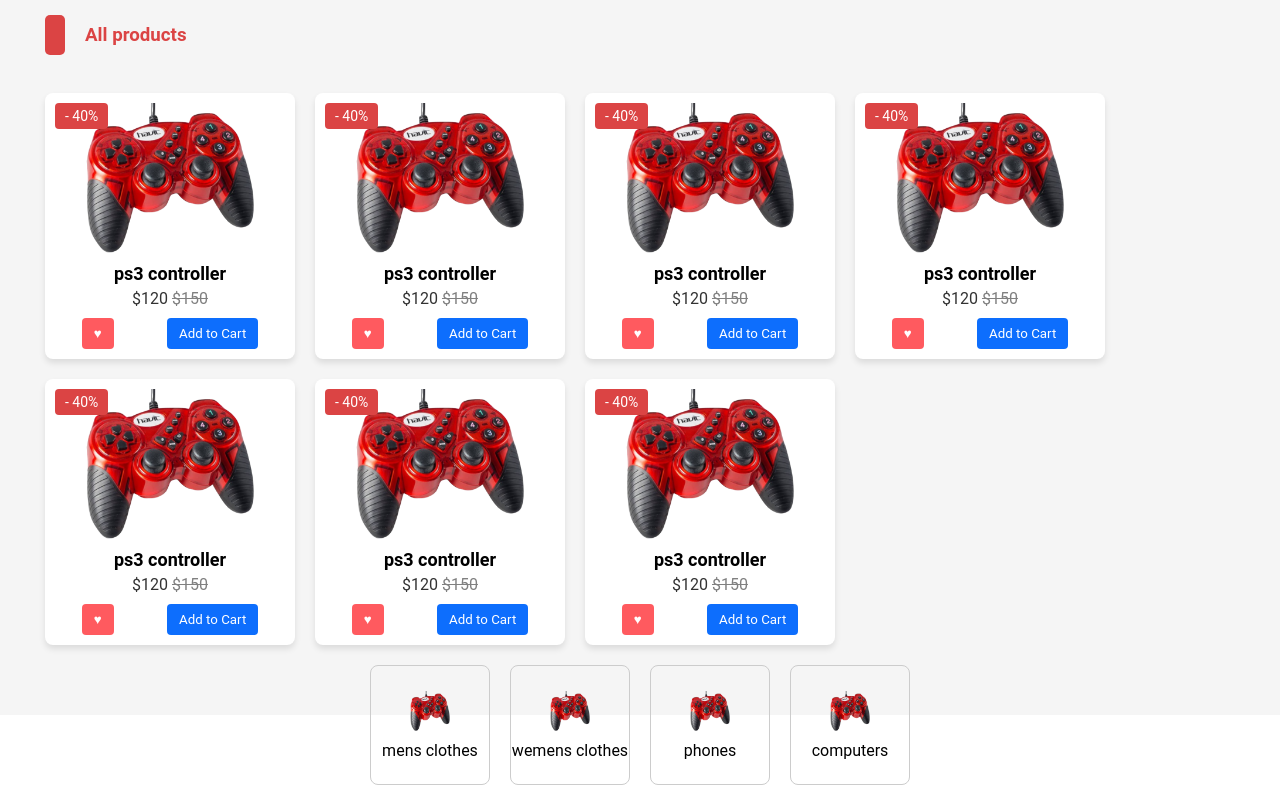
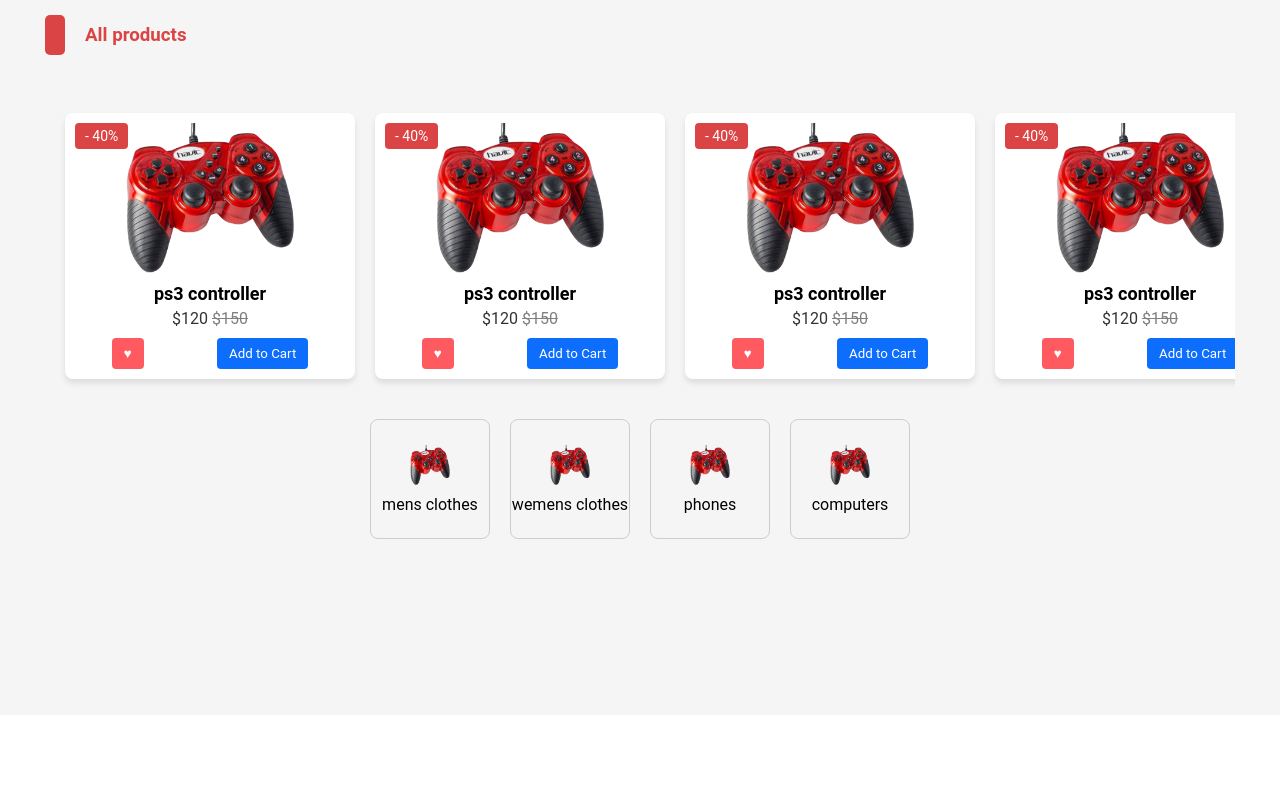
Before and after one commit to Gaaad/eCommerce, a plain HTML site: page home.html in a window 1280 px wide. Shown: the part 54-859 px from the top of the page. After the commit the page ends 800 px from the top, so only its background shows below. Drawn offline with Linux system fonts and the light colour scheme.

Commit message:
home 1.14

```diff
--- a/assets/css/style.css
+++ b/assets/css/style.css
@@ -99,34 +99,50 @@ nav {
 }
 
 /*-------------------------*/
-.container {
-    width: 100%;
-    text-align: center;
-}
 
-h1 {
-    margin: 20px 0;
-}
-
-.timer {
-    font-size: 20px;
-    margin-bottom: 30px;
-}
 
 .products {
     display: flex;
-    flex-wrap: wrap;
+    /* Align child items in a row */
+    overflow-x: auto;
+    /* Enable horizontal scrolling */
     gap: 20px;
+    /* Space between product cards */
+    padding: 20px;
+    /* Optional padding around the container */
+    scroll-behavior: smooth;
+    /* Optional: Smooth scrolling */
+    white-space: nowrap;
+    /* Prevent line wrapping */
 }
+
+.products::-webkit-scrollbar {
+    display: none;
+}
+
+.products::-webkit-scrollbar-thumb {
+    background: #888;
+    /* Scrollbar thumb color */
+    border-radius: 4px;
+    /* Optional: Rounded scrollbar */
+}
+
+.products::-webkit-scrollbar-track {
+    background: transparent;
+    /* Scrollbar track background */
+}
+
+
 
 .product-card {
     background: #fff;
     border-radius: 8px;
     box-shadow: 0 4px 6px rgba(0, 0, 0, 0.1);
-    width: 250px;
+    width: 290px;
     padding: 10px;
     text-align: center;
     position: relative;
+    flex-shrink: 0;
 }
 
 .discount {
@@ -142,7 +158,7 @@ h1 {
 
 .product-img {
     width: 100%;
-    height: 150px;
+    max-height: 150px;
     object-fit: contain;
     margin-bottom: 10px;
 }
--- a/home.html
+++ b/home.html
@@ -147,6 +147,33 @@
                 disscount: 40,
 
                 img_url: './assets/images/products/sony controller.png'
+            }, {
+                id: 5,
+                name: 'ps3 controller',
+                catg: 'computers',
+                price: 120,
+                old_price: 150,
+                disscount: 40,
+
+                img_url: './assets/images/products/sony controller.png'
+            }, {
+                id: 5,
+                name: 'ps3 controller',
+                catg: 'computers',
+                price: 120,
+                old_price: 150,
+                disscount: 40,
+
+                img_url: './assets/images/products/sony controller.png'
+            }, {
+                id: 5,
+                name: 'ps3 controller',
+                catg: 'computers',
+                price: 120,
+                old_price: 150,
+                disscount: 40,
+
+                img_url: './assets/images/products/sony controller.png'
             },
         ];
         getProducts(products);
```
Also changed, not shown: test.html (added, +73 -0 lines).
